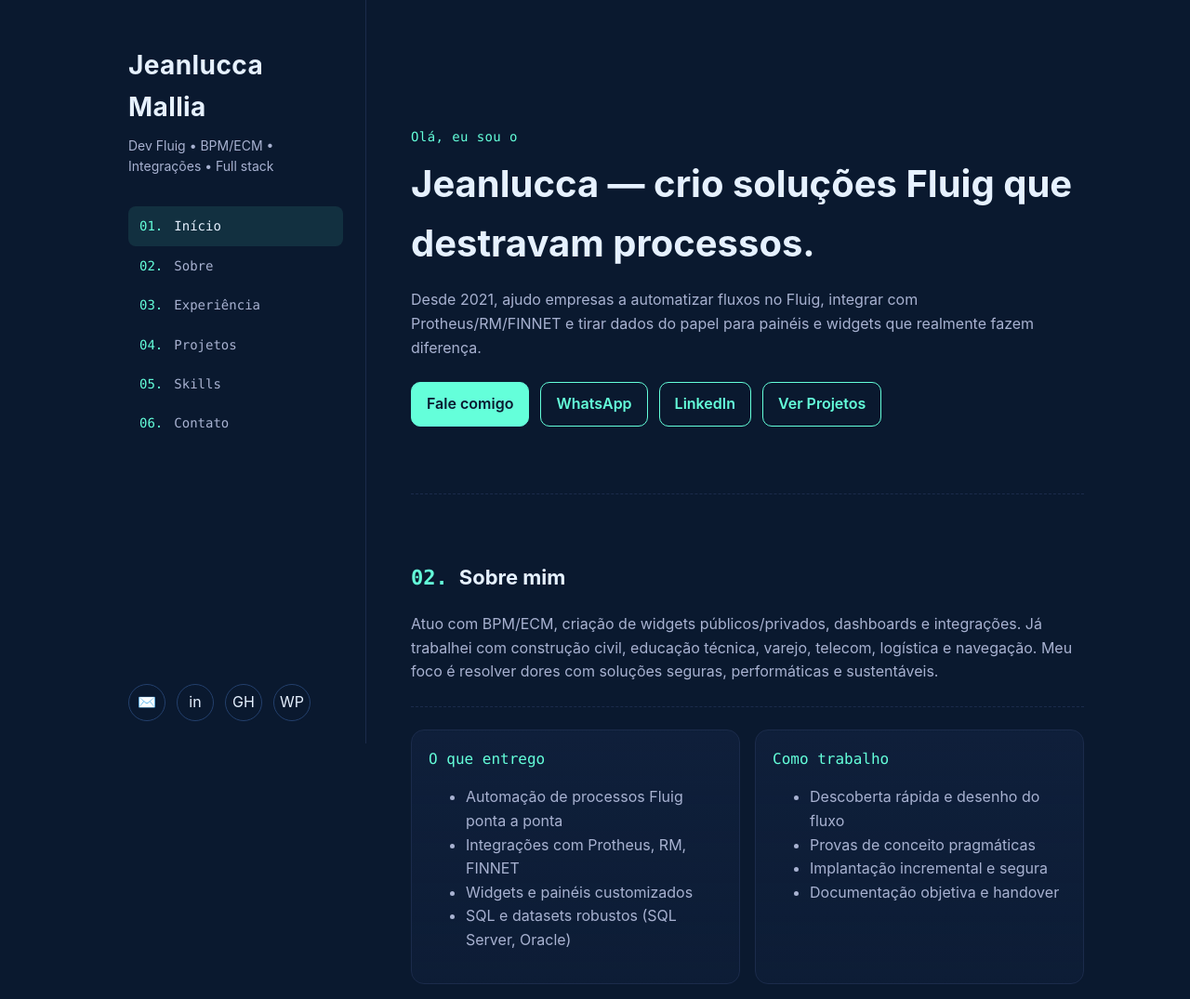
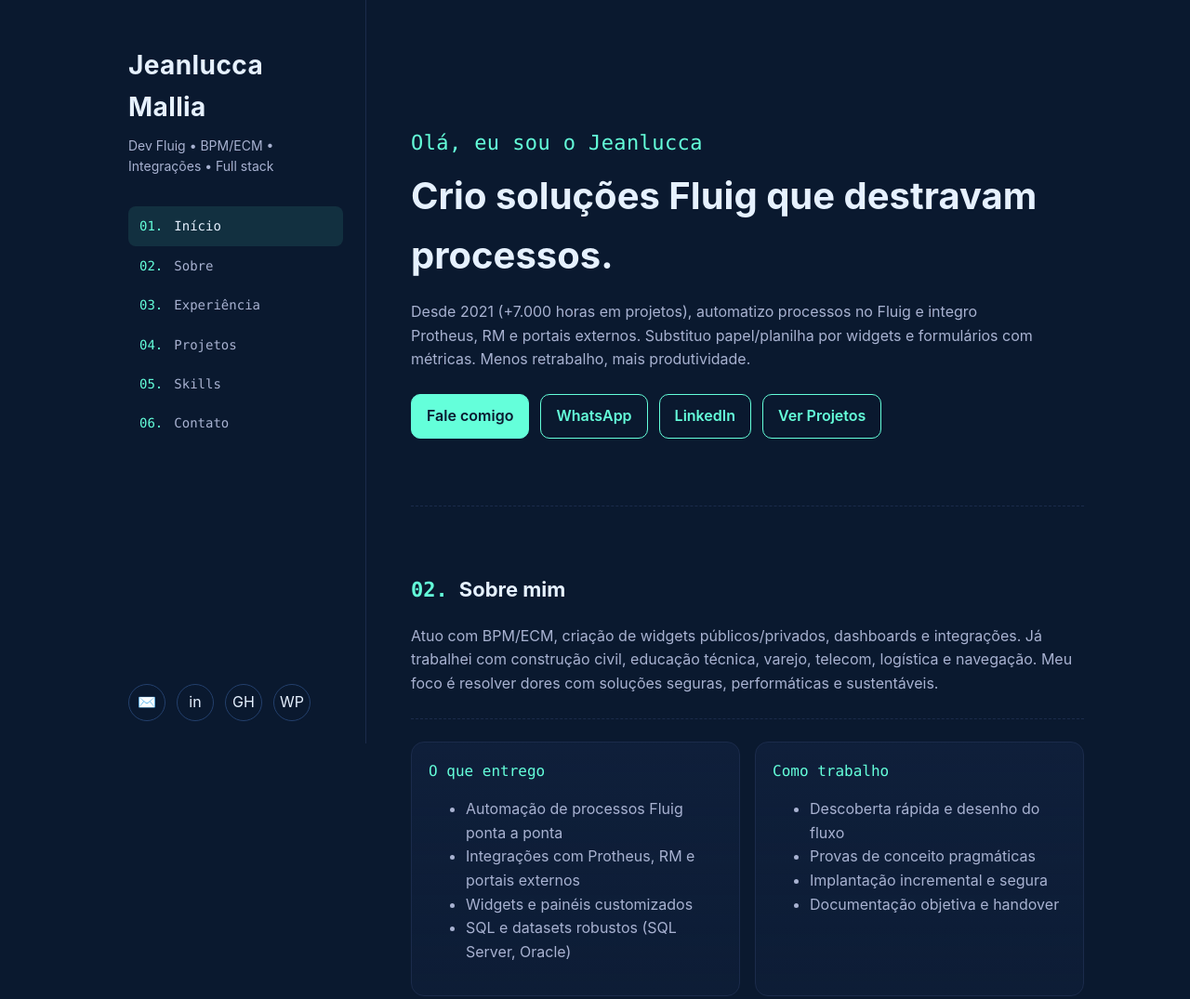
Before and after one commit to JeanMallia/portfolio, a plain HTML site: page index.html in a window 1280 px wide. Shown: the top 1075 px of the page at 93% size. Drawn offline with Linux system fonts and the light colour scheme.

Commit message:
Update index.html

```diff
--- a/index.html
+++ b/index.html
@@ -4,7 +4,7 @@
 <meta charset="utf-8">
 <meta name="viewport" content="width=device-width,initial-scale=1">
 <title>Jeanlucca Mallia — Portfólio</title>
-<meta name="description" content="Desenvolvedor Fluig. Automação BPM/ECM, integrações Protheus/RM/FINNET, widgets e dashboards.">
+<meta name="description" content="Desenvolvedor Fluig. Automação BPM/ECM, integrações Protheus/RM/Portais externos, widgets e dashboards.">
 <meta name="theme-color" content="#0a192f">
 <style>
 :root{
@@ -59,7 +59,7 @@ a.link:hover{text-decoration:underline}
 section{padding:72px 0;border-bottom:1px dashed #1b2b4b}
 section:last-child{border-bottom:0}
 .kicker{
-  font-family:var(--mono);color:var(--accent);font-size:14px;letter-spacing:.4px
+  font-family:var(--mono);color:var(--accent);font-size:22px;letter-spacing:.4px
 }
 .h1{font-size:40px;margin:8px 0 16px}
 .lead{color:var(--muted);max-width:680px}
@@ -163,9 +163,9 @@ hr.sep{border:0;border-top:1px dashed #1b2b4b;margin:24px 0}
 
   <main class="main">
     <section id="inicio" class="reveal">
-          <div class="kicker mono">Olá, eu sou o</div>
-          <h2 class="h1">Jeanlucca — crio soluções Fluig que destravam processos.</h2>
-          <p class="lead">Desde 2021, ajudo empresas a automatizar fluxos no Fluig, integrar com Protheus/RM/FINNET e tirar dados do papel para painéis e widgets que realmente fazem diferença.</p>
+          <div class="kicker mono">Olá, eu sou o Jeanlucca</div>
+          <h2 class="h1">Crio soluções Fluig que destravam processos.</h2>
+          <p class="lead">Desde 2021 (+7.000 horas em projetos), automatizo processos no Fluig e integro Protheus, RM e portais externos. Substituo papel/planilha por widgets e formulários com métricas. Menos retrabalho, mais produtividade.</p>
           <div class="cta">
             <a class="btn filled" href="mailto:jeanlucca.mallia1@gmail.com">Fale comigo</a>
             <a class="btn" href="https://wa.me/5519993581015?text=Oi%20Jeanlucca!%20Vim%20do%20seu%20portf%C3%B3lio%20%E2%80%94%20podemos%20conversar%20sobre%20um%20projeto?" target="_blank">WhatsApp</a>
@@ -183,7 +183,7 @@ hr.sep{border:0;border-top:1px dashed #1b2b4b;margin:24px 0}
           <div class="mono" style="color:var(--accent)">O que entrego</div>
           <ul class="subtle">
             <li>Automação de processos Fluig ponta a ponta</li>
-            <li>Integrações com Protheus, RM, FINNET</li>
+            <li>Integrações com Protheus, RM e portais externos</li>
             <li>Widgets e painéis customizados</li>
             <li>SQL e datasets robustos (SQL Server, Oracle)</li>
           </ul>
@@ -303,7 +303,6 @@ hr.sep{border:0;border-top:1px dashed #1b2b4b;margin:24px 0}
           <span class="badge">Oracle</span>
           <span class="badge">Integração Fluig X Protheus</span>
           <span class="badge">Integração Fluig X RM</span>
-          <span class="badge">FINNET</span>
           <span class="badge">APIs REST</span>
           <span class="badge">Git</span>
           <span class="badge">Java</span>
```
